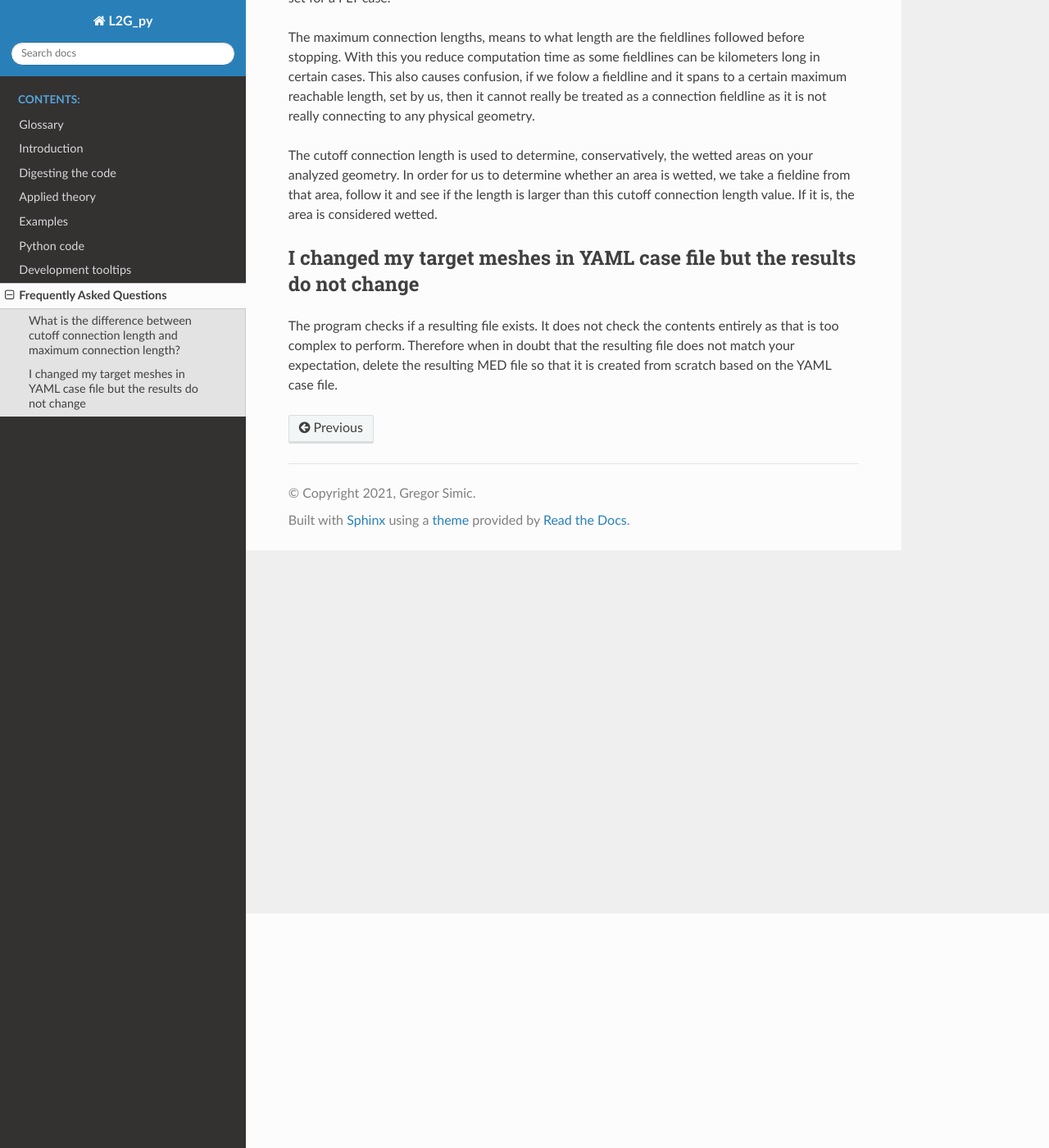
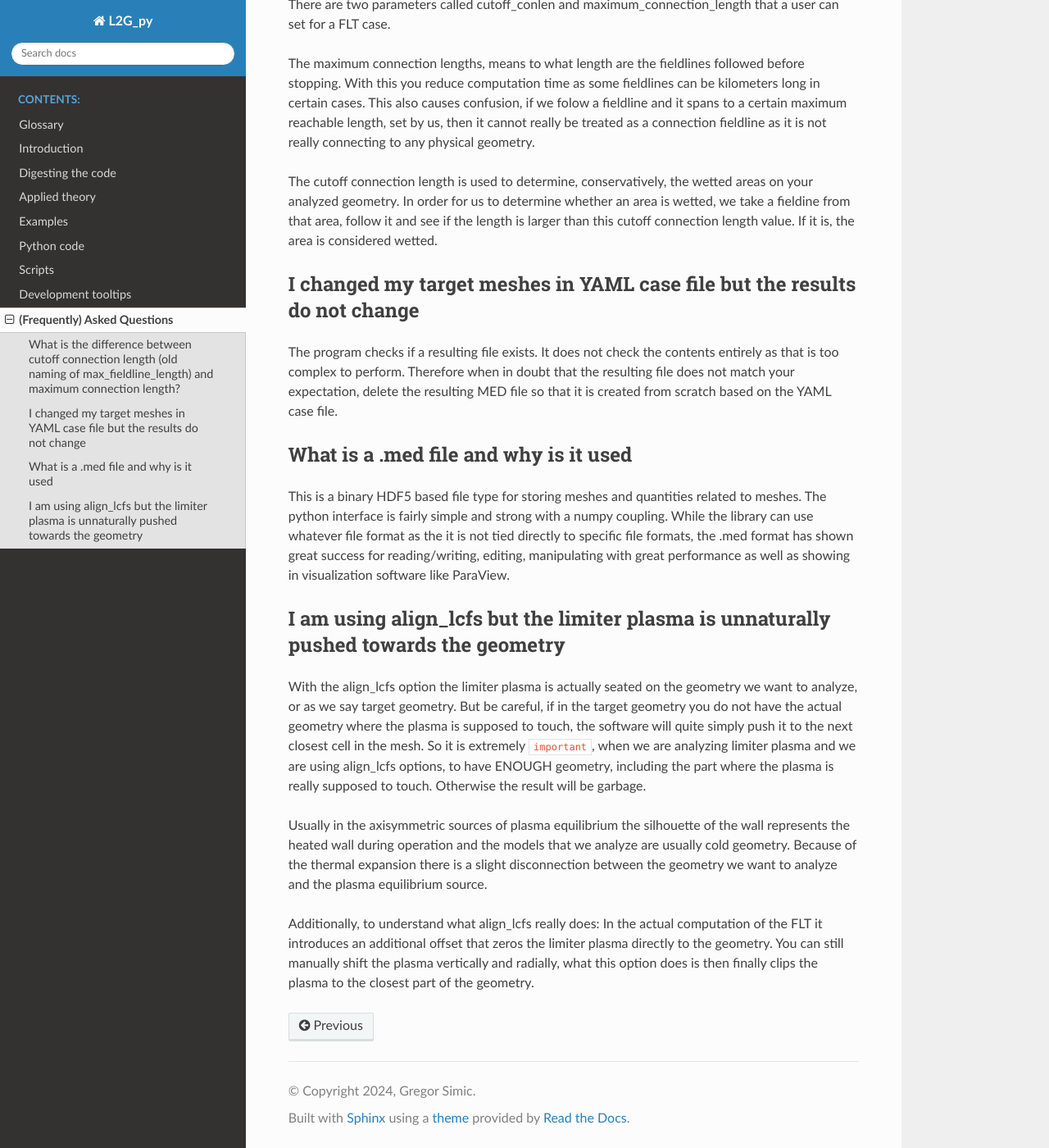
Before and after one commit to iterorganization/L2G, a Sphinx documentation site: the page built from doc/source/faq.rst, in a window 1280 px wide and 1400 px high, scrolled down 286 px. Shown: the whole window at 82% size. Built offline with Sphinx 7.4.7 and the Read the Docs theme 3.1.0, drawn with Linux system fonts in a browser that asks for light colours; some of the changed text lies outside the part shown.

Commit message:
Work on documentation.

```diff
--- a/doc/source/abbreviations.rst
+++ b/doc/source/abbreviations.rst
@@ -28,3 +28,6 @@
 
    hlm
      heat load mapping
+
+   RKF45
+     Runge-Kutta-Fehlberg 4(5)
--- a/doc/source/code_documentation.rst
+++ b/doc/source/code_documentation.rst
@@ -119,22 +92,26 @@
 for visualization or storage (e.g. generating a VTK object for storage or
 visualization in ParaView).
 
-.. autoclass:: l2g.comp.L2GResults
+The :py:class:`l2g.comp.L2GResults` ontains the arrays for storing all
+quantities that are related to FLT.
+
+.. automodule:: l2g.comp.L2GResults
    :members:
    :undoc-members:
    :private-members:
 
-.. autoclass:: l2g.comp.L2GPointResults
+The :py:class:`l2g.comp.L2GFLs` contains the arrays for storing the points of
+specific fieldline we want to plot.
+
+.. automodule:: l2g.comp.L2GFLs
    :members:
    :undoc-members:
    :private-members:
 
-.. autoclass:: l2g.comp.L2GFLs
-   :members:
-   :undoc-members:
-   :private-members:
 
-.. autoclass:: l2g.comp.L2GResultsHLM
+The :py:class:`l2g.comp.L2GResultsHLM` is the class for containing data
+related to the heat load mapping.
+.. automodule:: l2g.comp.L2GResultsHLM
    :members:
    :undoc-members:
    :private-members:
@@ -143,24 +120,30 @@
 =====================
 
 The main class that is used for running FLT. It is equipped with functions for
-loading input data, setting parameters, running FLT and post-compute
-application of heat load maps.
+loading input mesh data, equilibrium data, setting parameters, running FLT and
+post-compute application of heat load maps.
 
 .. autoclass:: l2g.comp.FieldLineTracer
    :members:
    :undoc-members:
    :private-members:
 
+
 Settings classes
 ================
 
-This module holds all settings that are and will be introduced to control the
-flow of a FLT study.
+This module holds all settings and parameters the user can set.
+
+
+Parameters are settings that affect the numerical aspect.
 
 .. autoclass:: l2g.settings.Parameters
    :members:
    :undoc-members:
    :private-members:
+
+Options are settings that affect the global behaviour (i.e., activating RT or
+not).
 
 .. autoclass:: l2g.settings.Options
    :members:
@@ -168,28 +151,57 @@
    :private-members:
 
 
-****************************************************
-Core computation wrapper code of external C++ kernel
-****************************************************
+************************************************
+Cython implementations and wrapped external code
+************************************************
 
-This module holds the "lowest" level functions that operate with external
-libraries (L2G_cpp and Embree) for running FLT. It is written in Cython to
-enable high performance of computation and OpenMP parallelization.
+This module holds Cython implementation of algorithms and the wrappers for
+external code.
 
-Not all functions, especially the ones that are only called with Cython context
-are shown in this section. Best way is to delve into the files directly to see
-the structure.
+.. note::
 
-There you will see that in some cases one function can have up to three
-different signatures, based on the use case: usable in Python, GIL-free for
-use in Cython context and as previous case + overloading.
+   The classes :py:class:`l2g.external.bfgs_2d` and
+   :py:class:`l2g.external.equilibrium_analysis.EQA` are implemented with speed
+   in mind. They perform the same as the python equivalents (find_minimum of
+   scipy and the l2g.equil.EQ class)
 
-.. automodule:: l2g.comp.core._core
+
+.. automodule:: l2g.external.bfgs_2d
    :members:
    :undoc-members:
    :private-members:
 
-.. automodule:: l2g.comp.core.ext_wrapper
+.. automodule:: l2g.external.equilibrium_analysis
+   :members:
+   :undoc-members:
+   :private-members:
+
+The following submodules are wrappers to the external L2G c++ kernel code.
+They are paramount, without them there is no FLT and you can see the usage
+in the :py:class:`l2g.comp.FieldLineTracer` code as example.
+
+.. automodule:: l2g.external.bicubic
+   :members:
+   :undoc-members:
+   :private-members:
+
+
+.. automodule:: l2g.external.embree
+   :members:
+   :undoc-members:
+   :private-members:
+
+.. automodule:: l2g.external.flt
+   :members:
+   :undoc-members:
+   :private-members:
+
+
+And finally, the RKF45 in this case is an implementation of rht :term:`RKF45`
+algorithm but in this case specifically for solving the fieldline equations in
+the plasma axisymmetric case.
+
+.. automodule:: l2g.external.rkf45
    :members:
    :undoc-members:
    :private-members:
@@ -208,21 +220,15 @@
 Mesh class
 ==========
 
-This class is the main interface used for reading/writing data from/to a file.
+This class is the main interface used for reading/writing data from/to a
+MEDCOUPLING med file.
 
 .. code-block:: python
 
    import l2g.mesh
-   file_path = '/path/to/file.ext'
+   file_path = '/path/to/file.med'
 
-   # You can see which file extensions are supported. The program itself will
-   # not try to figure out the magic bits or the file structure.
-
-   file_ext = 'ext'
-   print(file_ext in l2g.mesh.supportedFileExts())
-
-   # If all is okay
-   mesh = l2g.mesh.Mesh(file_ext)
+   mesh = l2g.mesh.Mesh(file_path)
 
    # Get mesh data
    mesh.getMeshData() # Returns vertices, triangles
@@ -254,40 +260,46 @@
    # Now write the fields
    new_mesh.writeFields()
 
-
-
-
 .. autoclass:: l2g.mesh.Mesh
    :members:
    :undoc-members:
    :private-members:
 
-Backends
-========
+#######
+Scripts
+#######
 
-The backends submodule contains functions on reading their respective file
-formats.
+In the bin/ directory contains various scripts. Here is a short description of
+each:
 
+ - flat
+     Script that takes YAML configuration files and run FLT cases.
+ - get_disruption_profile_from_imas
+     Script that obtains the disruption heat load profile from the IMAS
+     Disruption IDS.
+ - imas2eqdsk
+     From an Equilibirum IDS time slice create a G-EQDSK file.
+ - mat2med
+     Read matlab fields and store it to a MED file (that contains a mesh of same
+     size as fields in matlab)
+ - med2mat
+     Convert the fields of MED file to a matlab file.
+ - mkEqdskMovie
+     Create a GIF out of a set of EQDSK files. It plots the boundary flux
+     surfaces
+ - mkImasMovie
+     Creates a GIF out of an IMAS Equilibrium IDS by taking the boundary flux
+     values stored there.
+ - mkImasMovieFromPsi
+     Creates a GIF out of an IMAS Equilibrium IDS by analyzing the equilibrium
+     data and obtaining the boundary flux surfaces. In case if the Equilibrium IDS
+     do not have stored the boundary flux surfaces.
+ - plotIP
+     Creates a plot of the plasma current and power from the IMAS Summary IDS.
+ - plotMFlux
+     Plots the poloidal magnetic flux from either an IMAS or G-EQDSK source.
+ - submitFLAT
+     Same as flat but it runs the FLT case on the cluster (via SLURM).
 
-MEDCoupling (hdf5)
-------------------
-
-.. automodule:: l2g.mesh._medcoupling
-   :members:
-   :undoc-members:
-   :private-members:
-
-VTK
----
-
-Only the vtkUnstructuredGrid and vtkXMLUnstructuredGrid formats are supported.
-The legacy ASCII VTK format should be avoided as it takes far more data and
-does not support time steps in a single file.
-
-The XML VTU files should be used only as they support having multiple time
-steps in a single file (although writing to the file is not so intuitive).
-
-.. automodule:: l2g.mesh._vtk
-   :members:
-   :undoc-members:
-   :private-members:
+In order to see how to use them simply run each script with ``-h`` or read
+the code itself.
--- a/doc/source/conf.py
+++ b/doc/source/conf.py
@@ -14,12 +14,14 @@
 #
 import os
 import sys
-# sys.path.insert(0, os.path.abspath('.'))
+
+path = "/home/ITER/simicg/venvs/sflt/lib/python3.10/site-packages" # Correct this path.
+sys.path.insert(0, path)
 
 # -- Project information -----------------------------------------------------
 
 project = 'L2G_py'
-copyright = '2021, Gregor Simic'
+copyright = '2024, Gregor Simic'
 author = 'Gregor Simic'
 
 # The short X.Y version
@@ -46,6 +48,7 @@
     'sphinx.ext.napoleon',
     'sphinx.ext.autodoc',
     'sphinx.ext.graphviz',
+    'sphinxarg.ext'
 ]
 
 # Add any paths that contain templates here, relative to this directory.
@@ -55,7 +58,8 @@
 # You can specify multiple suffix as a list of string:
 #
 # source_suffix = ['.rst', '.md']
-source_suffix = '.rst'
+# source_suffix = '.rst'
+source_suffix = {'.rst': 'restructuredtext'}
 
 # The master toctree document.
 master_doc = 'index'
--- a/doc/source/faq.rst
+++ b/doc/source/faq.rst
@@ -1,9 +1,9 @@
-##########################
-Frequently Asked Questions
-##########################
+############################
+(Frequently) Asked Questions
+############################
 
-What is the difference between cutoff connection length and maximum connection length?
-======================================================================================
+What is the difference between cutoff connection length (old naming of max_fieldline_length) and maximum connection length?
+===========================================================================================================================
 
 There are two parameters called cutoff_conlen and maximum_connection_length
 that a user can set for a FLT case.
@@ -28,3 +28,37 @@
 entirely as that is too complex to perform. Therefore when in doubt that the
 resulting file does not match your expectation, delete the resulting MED file
 so that it is created from scratch based on the YAML case file.
+
+What is a .med file and why is it used
+======================================
+
+This is a binary HDF5 based file type for storing meshes and quantities related
+to meshes. The python interface is fairly simple and strong with a numpy
+coupling. While the library can use whatever file format as the it is not tied
+directly to specific file formats, the .med format has shown great success for
+reading/writing, editing, manipulating with great performance as well as
+showing in visualization software like ParaView.
+
+I am using align_lcfs but the limiter plasma is unnaturally pushed towards the geometry
+=======================================================================================
+
+With the align_lcfs option the limiter plasma is actually seated on the
+geometry we want to analyze, or as we say target geometry. But be careful, if
+in the target geometry you do not have the actual geometry where the plasma is
+supposed to touch, the software will quite simply push it to the next closest
+cell in the mesh. So it is extremely ``important``, when we are analyzing
+limiter plasma and we are using align_lcfs options, to have ENOUGH geometry,
+including the part where the plasma is really supposed to touch. Otherwise the
+result will be garbage.
+
+Usually in the axisymmetric sources of plasma equilibrium the silhouette of the
+wall represents the heated wall during operation and the models that we analyze
+are usually cold geometry. Because of the thermal expansion there is a slight
+disconnection between the geometry we want to analyze and the plasma
+equilibrium source.
+
+Additionally, to understand what align_lcfs really does: In the actual
+computation of the FLT it introduces an additional offset that zeros the
+limiter plasma directly to the geometry. You can still manually shift the
+plasma vertically and radially, what this option does is then finally clips the
+plasma to the closest part of the geometry.
--- a/doc/source/introduction.rst
+++ b/doc/source/introduction.rst
@@ -28,4 +28,4 @@
   - `Cython <https://cython.org/>`_, used for wrapping and enabling the use of
     external C++ libraries, enabling the use of OpenMP multithreading.
   - Implementaion of `bicubic interpolation <https://en.wikipedia.org/wiki/Bicubic_interpolation/>`_,
-  - used for 2D spline interpolation of axisymmetric equilibrium data.
+    used for 2D spline interpolation of axisymmetric equilibrium data.
```
Also changed, not shown: other parts of doc/source/code_documentation.rst (+4 -31 lines), doc/source/digest.rst (+30 -22 lines).
